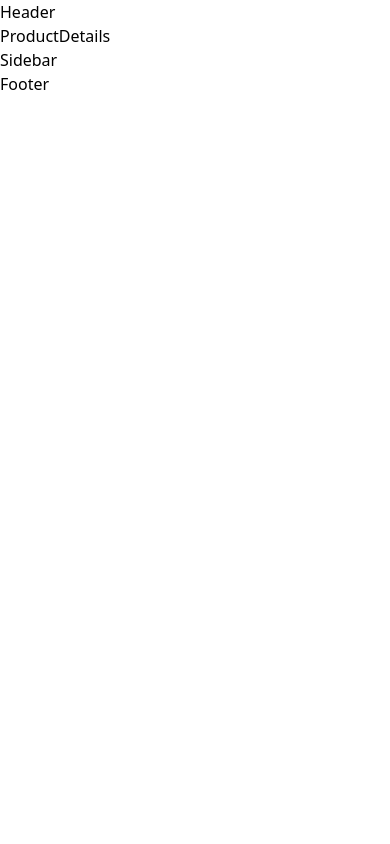
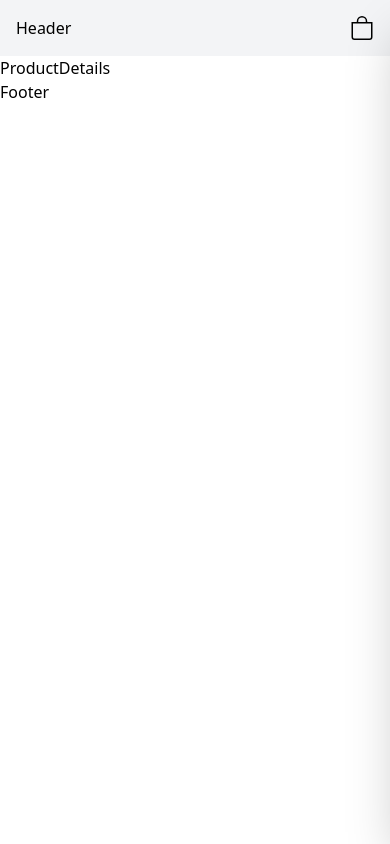
Before and after one commit to Ahmedkhan78/EcommerceClothStore, a React (Vite) app: page /product/1 in a window 390 px wide. Built offline with nearby package versions, Linux system fonts and the light colour scheme; no server answers.

Commit message:
Feat: Implemented SideBar Functionality

```diff
--- a/src/components/Header.jsx
+++ b/src/components/Header.jsx
@@ -1,8 +1,18 @@
-import React from 'react'
+import React, { useContext } from 'react'
+import { SidebarContext } from '../context/SidebarContext' //
 
+
+
+import { BsBag } from 'react-icons/bs'
 const Header = () => {
+    const { isOpen, setIsOpen } = useContext(SidebarContext)
     return (
-        <div>Header</div>
+        <header className='bg-gray-100 p-4 flex justify-between items-center'>
+            <div>Header</div>
+            <div className='cursor-pointer flex relative' onClick={() => setIsOpen(!isOpen)}>
+                <BsBag className='text-2xl' />
+            </div>
+        </header>
     )
 }
 
--- a/src/components/Sidebar.jsx
+++ b/src/components/Sidebar.jsx
@@ -1,9 +1,26 @@
-import React from 'react'
+import React, { useContext } from 'react';
+import { SidebarContext } from '../context/SidebarContext';
+import { IoMdArrowForward } from 'react-icons/io'
 
 const Sidebar = () => {
+    const { isOpen, handleClose } = useContext(SidebarContext);
+
+    console.log("Sidebar rendered - isOpen:", isOpen);
+
     return (
-        <div>Sidebar</div>
-    )
-}
+        <div
+            className={`${isOpen ? 'right-0' : '-right-full'}
+      fixed top-0 h-full w-full md:w-[35vw] xl:max-w-[30vw]
+      bg-white shadow-2xl transition-all duration-300 z-[9999] p-4`}
+        >
+            <div className='flex items-center justify-between py-6 border-b '>
+                <div className='uppercase text-sm font-semibold'>Shopping Bag (0)</div>
+                <div onClick={handleClose} className='cursor-pointer w-8 h-8 flex justify-center items-center'>
+                    <IoMdArrowForward className='text-2xl' />
+                </div>
+            </div>
+        </div>
+    );
+};
 
-export default Sidebar
+export default Sidebar;
--- a/src/context/SidebarContext.jsx
+++ b/src/context/SidebarContext.jsx
@@ -1,9 +1,16 @@
-import React from 'react'
+import React, { useState, createContext } from 'react'
 
-const SidebarContext = () => {
+export const SidebarContext = createContext();
+
+const SidebarProvider = ({ children }) => {
+    const [isOpen, setIsOpen] = useState(false);
+
+    const handleClose = () => {
+        setIsOpen(false);
+    }
     return (
-        <div>SidebarContext</div>
+        <SidebarContext.Provider value={{ isOpen, setIsOpen, handleClose }}>{children}</SidebarContext.Provider>
     )
 }
 
-export default SidebarContext
+export default SidebarProvider
--- a/src/main.jsx
+++ b/src/main.jsx
@@ -3,11 +3,13 @@
 import './index.css'
 import App from './App.jsx'
 import ProductProvider from './context/ProductContext.jsx'
-
+import SidebarProvider from './context/SidebarContext.jsx'
 createRoot(document.getElementById('root')).render(
-  <ProductProvider>
-    <StrictMode>
-      <App />
-    </StrictMode>
-  </ProductProvider>
+  <SidebarProvider>
+    <ProductProvider>
+      <StrictMode>
+        <App />
+      </StrictMode>
+    </ProductProvider>
+  </SidebarProvider>
 )
```
